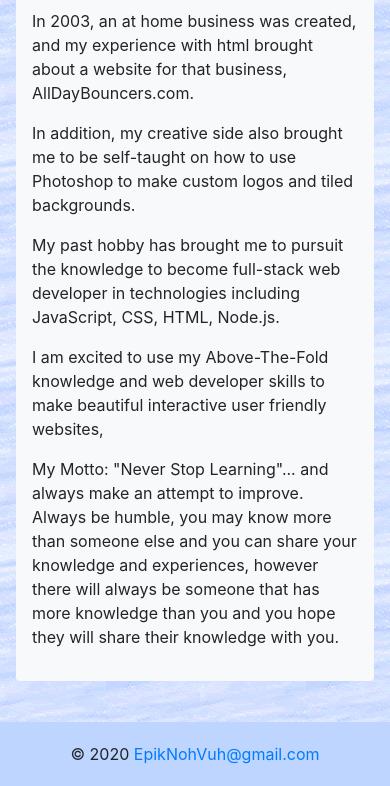
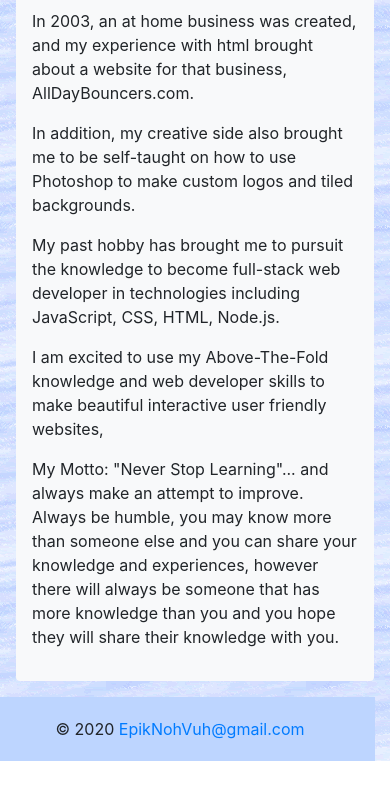
Before and after one commit to EpikNohVuh/Responsive-Portfolio, a plain HTML site: page index.html in a window 390 px wide. Shown: the part 440-1226 px from the top of the page. After the commit the page ends 1201 px from the top, so only its background shows below. Drawn offline with nearby package versions, Linux system fonts and the light colour scheme; files whose address does not match are found by name.

Commit message:
fixed overlapping footer div

```diff
--- a/assets/css/style.css
+++ b/assets/css/style.css
@@ -4,10 +4,11 @@
 
 body {
   background-image: url("../images/Background.gif");
+  position: relative;
 }
 
 .main {
-  height: 100vh;
+  min-height: calc(100vh - 10px);
 }
 
 .palmtrees01 {
@@ -65,7 +66,7 @@ h4 {
 .palmtrees02 {
   position: absolute;
   right: 0px;
-  bottom: -180px;
+  bottom: -131px;
   width: 220px;
 }
 .gallery {
@@ -94,6 +95,8 @@ h4 {
 }
 #footer {
   background-color: #bdd5ff;
+  position: absolute;
+  width: 100%;
   padding: 20px;
 }
 
@@ -118,6 +121,7 @@ h4 {
     font-weight: bold;
     text-shadow: 1px 1px #f8f8ff;
   }
+}
 @media screen and (max-width: 500px) {
   li{
     display: inline;
@@ -129,8 +133,4 @@ h4 {
     width: 125px;
     height: 125px;
   }
-  .main {
-    height: 100vh;
-    margin-bottom:200px;
-  }
 }
```
